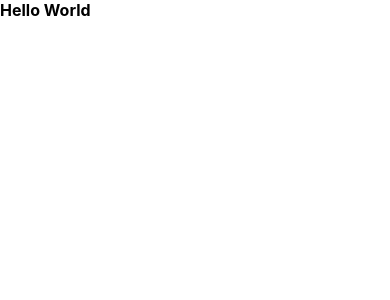
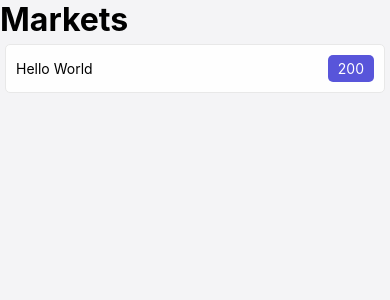
Before and after one commit to rhaegar453/react-native-reanimated, a React Native app: screen / in a window 390 px wide. Shown: the top 300 px of the page. Built offline with nearby package versions, Linux system fonts and the light colour scheme.

Commit message:
added the changes for the list item component

```diff
--- a/App.tsx
+++ b/App.tsx
@@ -1,20 +1,57 @@
-import React from 'react';
-import { SafeAreaView, StyleSheet, Text } from 'react-native';
+import React from "react";
+import { SafeAreaView, StyleSheet, Text, View } from "react-native";
+import ListItem from "./src/components/atoms/ListItem";
 
-const App=({})=>{
-  return(
-    <SafeAreaView>
-      <Text style={style.text}>Hello World</Text>
+import List, { List as ListModel } from "./src/components/molecules/ListContainer";
+
+const list: ListModel = {
+  name: "Total Points",
+  items: [
+    { name: "Nathaniel Fitzgerald", points: "$3.45" },
+    { name: "Lawrence Fullter Fitzgerald", points: "$3.45" },
+    { name: "Jacob Mullins", points: "$3.45" },
+    { name: "Jesus Lewis", points: "$3.45" },
+    { name: "Johnny Marr", points: "$2.56" },
+  ],
+};
+
+const list2: ListModel = {
+  name: "Total Points",
+  items: [
+    { name: "Nathaniel Fitzgerald", points: "$3.45" },
+    { name: "Lawrence Fullter Fitzgerald", points: "$3.45" },
+    { name: "Jacob Mullins", points: "$3.45" },
+  ],
+};
+
+const list3: ListModel = {
+  name: "Total Points",
+  items: [
+    { name: "Nathaniel Fitzgerald", points: "$3.45" },
+    { name: "Lawrence Fullter Fitzgerald", points: "$3.45" },
+  ],
+};
+
+const styles = StyleSheet.create({
+  container: {
+    flex: 1,
+    backgroundColor: "#f4f4f6",
+    padding: 16,
+    overflow:'scroll'
+  },
+  title: {
+    fontSize: 32,
+    fontWeight: "bold",
+  },
+});
+
+const Accordion = () => {
+  return (
+    <SafeAreaView style={styles.container}>
+      <Text style={styles.title}>Markets</Text>
+      <ListItem title={'Hello World'} amount={200}></ListItem>
     </SafeAreaView>
   );
-}
-const style=StyleSheet.create({
-  text:{
-    fontSize:16,
-    fontWeight:'bold'
-  }
-})
+};
 
-
-
-export default App;
+export default Accordion;
--- /dev/null
+++ b/src/components/atoms/ListItem/index.tsx
@@ -0,0 +1,42 @@
+import React from 'react';
+import { StyleSheet, Text, View } from 'react-native';
+
+
+const ListItem=({title, amount})=>{
+    return(
+        <View style={style.container}>
+            <Text>{title}</Text>
+            <View style={style.amountContainer}>
+                <Text style={style.text}>{amount}</Text>
+            </View>
+        </View>
+    );
+}
+
+const style=StyleSheet.create({
+    text:{
+        color:'white'
+    },
+    container:{
+        padding:10,
+        backgroundColor:'#fefefe',
+        borderColor:'#e8e8e8',
+        borderWidth:1,
+        margin:5,
+        borderRadius:5,
+        display:'flex',
+        justifyContent:'space-between',
+        flexDirection:'row',
+        alignItems:'center'
+    },
+    amountContainer:{
+        display:'flex',
+        padding:5,
+        paddingHorizontal:10,
+        backgroundColor:'#5855DA',
+        borderRadius:5,
+        alignSelf:'flex-start'
+    }
+})
+
+export default ListItem;
--- /dev/null
+++ b/src/components/molecules/ListContainer/index.tsx
@@ -0,0 +1,94 @@
+import React from "react";
+import { StyleSheet, Text, TouchableWithoutFeedback, View } from "react-native";
+import Animated, {
+  useAnimatedRef,
+  measure,
+  useSharedValue,
+  useAnimatedStyle,
+  useDerivedValue,
+  withSpring,
+  withTiming,
+  runOnUI,
+} from "react-native-reanimated";
+
+import Item, { ListItem } from "../ListItem";
+
+const styles = StyleSheet.create({
+  container: {
+    marginTop: 16,
+    backgroundColor: "white",
+    padding: 16,
+    borderTopLeftRadius: 8,
+    borderTopRightRadius: 8,
+    flexDirection: "row",
+    alignItems: "center",
+    justifyContent: "space-between",
+  },
+  title: {
+    fontSize: 16,
+    fontWeight: "bold",
+  },
+  items: {
+    overflow: "hidden",
+  },
+});
+
+export interface List {
+  name: string;
+  items: ListItem[];
+}
+
+interface ListProps {
+  list: List;
+}
+
+const List = ({ list }: ListProps) => {
+  const aref = useAnimatedRef<View>();
+  const open = useSharedValue(false);
+  const progress = useDerivedValue(() =>
+    open.value ? withSpring(1) : withTiming(0)
+  );
+  const height = useSharedValue(0);
+  const headerStyle = useAnimatedStyle(() => ({
+    borderBottomLeftRadius: progress.value === 0 ? 8 : 0,
+    borderBottomRightRadius: progress.value === 0 ? 8 : 0,
+  }));
+  const style = useAnimatedStyle(() => ({
+    height: height.value * progress.value + 1,
+    opacity: progress.value === 0 ? 0 : 1,
+  }));
+  return (
+    <>
+      <TouchableWithoutFeedback
+        onPress={() => {
+          if (height.value === 0) {
+            runOnUI(() => {
+              "worklet";
+              height.value = measure(aref).height;
+            })();
+          }
+          open.value = !open.value;
+        }}
+      >
+        <Animated.View style={[styles.container, headerStyle]}>
+          <Text style={styles.title}>Total Points</Text>
+        </Animated.View>
+      </TouchableWithoutFeedback>
+      <Animated.View style={[styles.items, style]}>
+        <View
+          ref={aref}
+        >
+          {list.items.map((item, key) => (
+            <Item
+              key={key}
+              isLast={key === list.items.length - 1}
+              {...{ item }}
+            />
+          ))}
+        </View>
+      </Animated.View>
+    </>
+  );
+};
+
+export default List;
--- /dev/null
+++ b/src/components/molecules/ListItem/index.tsx
@@ -0,0 +1,61 @@
+import React from "react";
+import { StyleSheet, Text, View } from "react-native";
+
+const LIST_ITEM_HEIGHT = 54;
+const styles = StyleSheet.create({
+  container: {
+    backgroundColor: "white",
+    flexDirection: "row",
+    justifyContent: "space-between",
+    alignItems: "center",
+    paddingVertical: 8,
+    paddingHorizontal: 16,
+    borderBottomWidth: 1,
+    borderColor: "#f4f4f6",
+    height: LIST_ITEM_HEIGHT,
+  },
+  name: {
+    fontSize: 16,
+  },
+  pointsContainer: {
+    borderRadius: 8,
+    backgroundColor: "#44c282",
+    padding: 8,
+  },
+  points: {
+    color: "white",
+    fontWeight: "bold",
+  },
+});
+
+export interface ListItem {
+  name: string;
+  points: string;
+}
+
+interface ListItemProps {
+  item: ListItem;
+  isLast: boolean;
+}
+
+const ListItem = ({ item, isLast }: ListItemProps) => {
+  const bottomRadius = isLast ? 8 : 0;
+  return (
+    <View
+      style={[
+        styles.container,
+        {
+          borderBottomLeftRadius: bottomRadius,
+          borderBottomRightRadius: bottomRadius,
+        },
+      ]}
+    >
+      <Text style={styles.name}>{item.name}</Text>
+      <View style={styles.pointsContainer}>
+        <Text style={styles.points}>{item.points}</Text>
+      </View>
+    </View>
+  );
+};
+
+export default ListItem;
```
Also changed, not shown: src/components/atoms/List/index.tsx (added), 3 other files (tests, documents, lock files or other folders).
